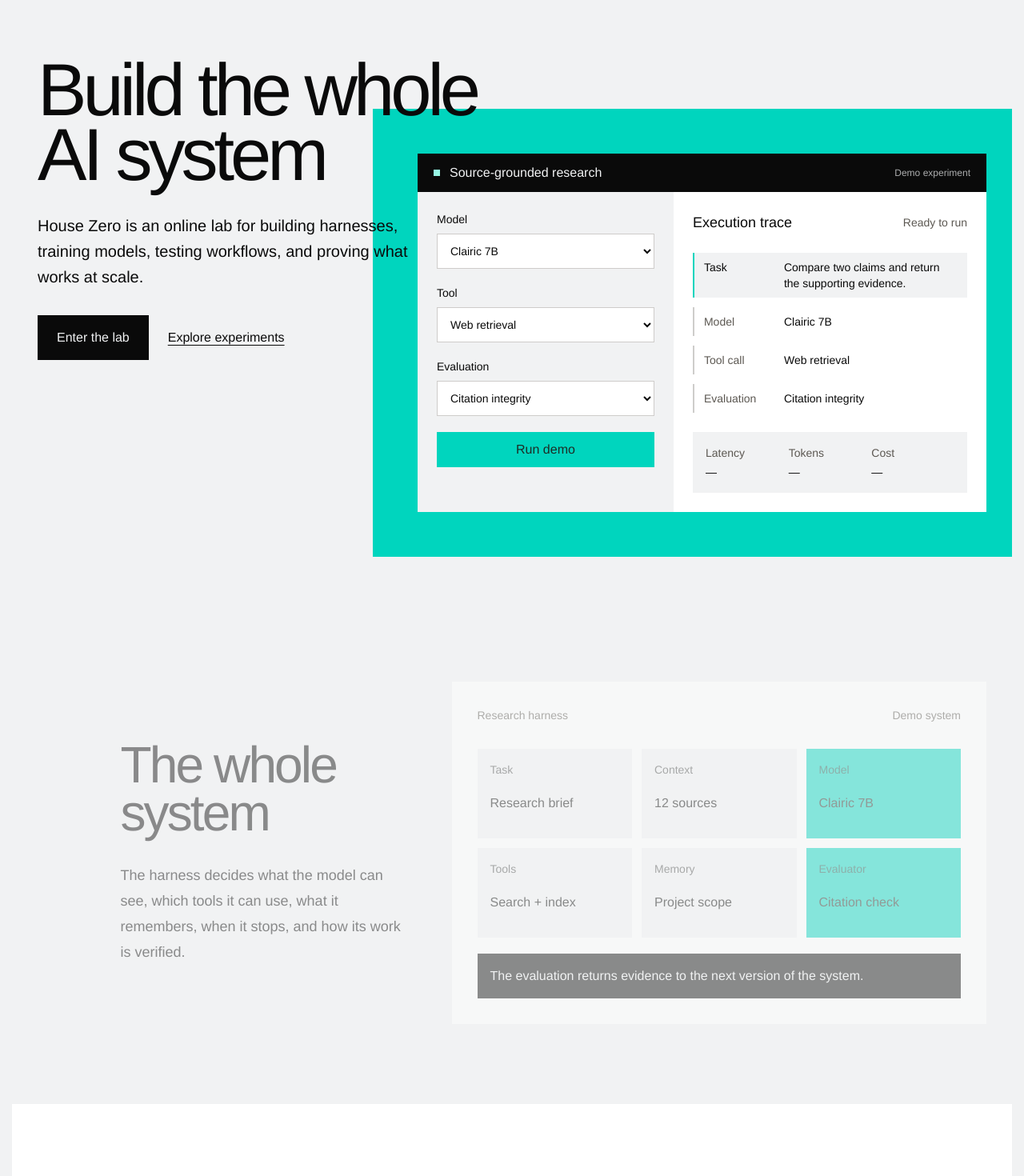
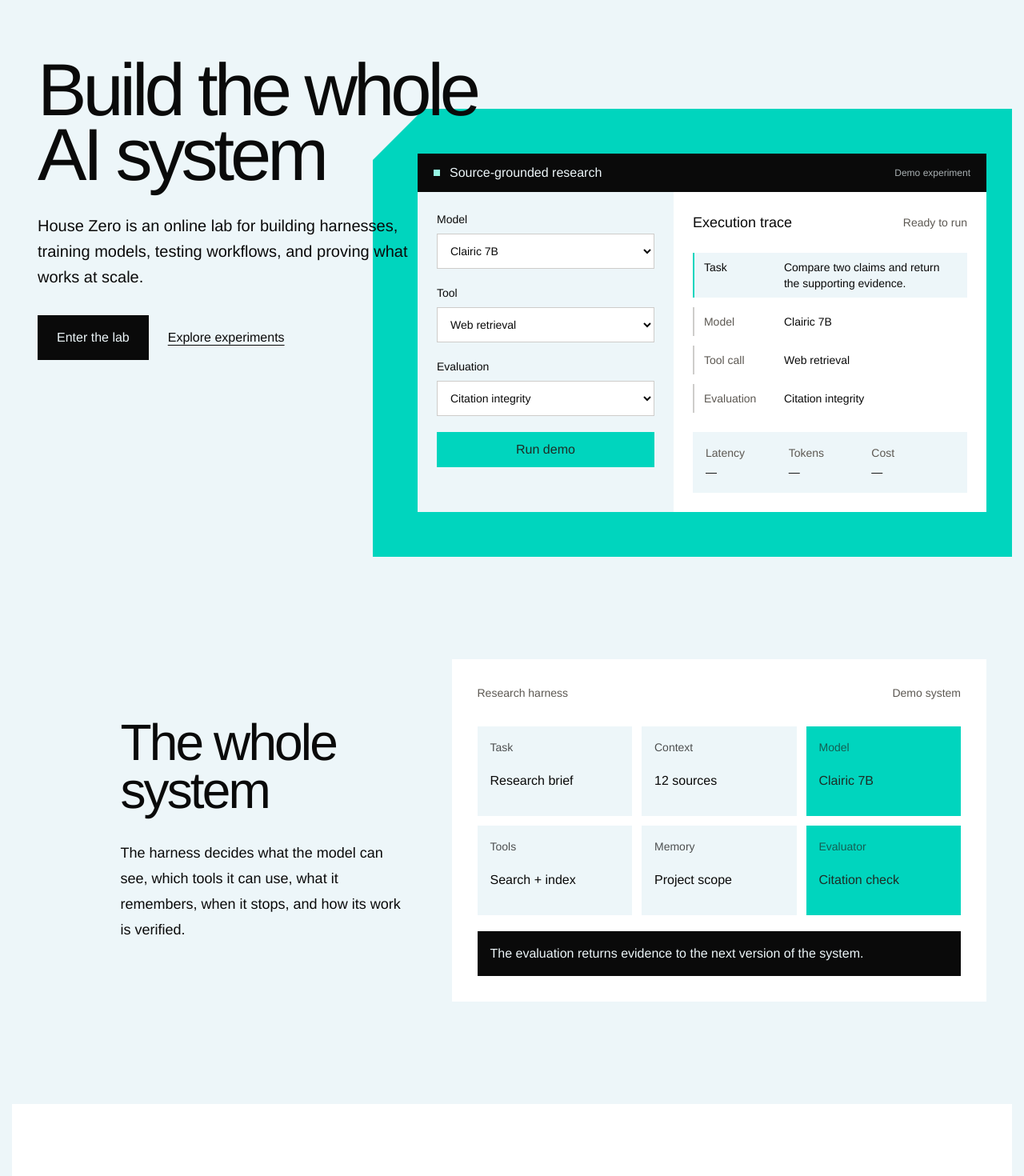
Before and after one commit to RakshitGumber/house-zero, a React (Vite) app in the folder apps/web/: page / in a window 1280 px wide. Shown: the part 140-1610 px from the top of the page at 80% size. Built offline with nearby package versions, Linux system fonts and the light colour scheme; a web font is replaced by a local one.

Commit message:
refactor(web): use Tailwind and Framer Motion

```diff
--- a/apps/web/index.html
+++ b/apps/web/index.html
@@ -1,5 +1,5 @@
 <!doctype html>
-<html lang="en" class="scroll-smooth motion-reduce:scroll-auto">
+<html lang="en">
   <head>
     <meta charset="UTF-8" />
     <meta name="viewport" content="width=device-width, initial-scale=1.0" />
--- a/apps/web/src/components/home/Deployment.tsx
+++ b/apps/web/src/components/home/Deployment.tsx
@@ -1,4 +1,7 @@
 import { useState } from "react";
+import { motion, useReducedMotion } from "framer-motion";
+
+import { RevealSection } from "@/components/motion/RevealSection";
 
 const measures = {
   Quality: { value: "87%", note: "Task completion across 24 demo runs", bars: [76, 87, 82, 91, 87] },
@@ -9,12 +12,13 @@ const measures = {
 };
 
 export function Deployment() {
+  const reducedMotion = useReducedMotion();
   const [active, setActive] = useState<keyof typeof measures>("Quality");
   const selected = measures[active];
 
   return (
     <>
-      <section id="scale" className="reveal bg-primary px-4 py-28 text-primary-foreground sm:px-6 lg:px-8 lg:py-32">
+      <RevealSection id="scale" className="bg-primary px-4 py-28 text-primary-foreground sm:px-6 lg:px-8 lg:py-32">
         <div className="grid gap-14 lg:grid-cols-12 lg:items-center">
           <div className="lg:col-span-4">
             <h2 className="max-w-[11ch] text-[clamp(2.8rem,5.4vw,5.5rem)] font-medium leading-[0.92] tracking-[-0.05em]">
@@ -29,7 +33,7 @@ export function Deployment() {
                   key={measure}
                   type="button"
                   onClick={() => setActive(measure)}
-                  className={`min-h-11 px-4 transition-colors focus-visible:outline-2 focus-visible:outline-offset-2 focus-visible:outline-white ${active === measure ? "bg-foreground text-background" : "bg-primary-dark text-white hover:bg-foreground hover:text-background"}`}
+                  className={`min-h-11 cursor-pointer px-4 transition-colors focus-visible:outline-2 focus-visible:outline-offset-2 focus-visible:outline-white ${active === measure ? "bg-foreground text-background" : "bg-primary-dark text-white hover:bg-foreground hover:text-background"}`}
                 >
                   {measure}
                 </button>
@@ -45,15 +49,22 @@ export function Deployment() {
             </div>
             <div className="mt-10 grid h-52 grid-cols-5 items-end gap-3 bg-background p-5">
               {selected.bars.map((height, index) => (
-                <div key={`${active}-${index}`} className="metric-bar bg-primary" style={{ height: `${height}%` }} />
+                <motion.div
+                  key={`${active}-${index}`}
+                  className="origin-bottom bg-primary"
+                  initial={reducedMotion ? false : { opacity: 0.45, scaleY: 0.2 }}
+                  animate={{ opacity: 1, scaleY: 1 }}
+                  transition={{ duration: reducedMotion ? 0 : 0.42, ease: [0.22, 1, 0.36, 1] }}
+                  style={{ height: `${height}%` }}
+                />
               ))}
             </div>
             <div className="mt-4 flex justify-between text-sm text-muted-foreground"><span>Version A</span><span>Version E</span></div>
           </div>
         </div>
-      </section>
+      </RevealSection>
 
-      <section className="reveal px-4 py-28 sm:px-6 lg:px-8 lg:py-32">
+      <RevealSection className="px-4 py-28 sm:px-6 lg:px-8 lg:py-32">
         <div className="grid gap-16 lg:grid-cols-12">
           <div className="lg:col-span-4 lg:col-start-2">
             <h2 className="text-[clamp(2.6rem,5vw,5rem)] font-medium leading-[0.94] tracking-[-0.045em]">Shared research</h2>
@@ -72,7 +83,7 @@ export function Deployment() {
             ))}
           </div>
         </div>
-      </section>
+      </RevealSection>
 
       <section className="bg-foreground px-4 py-28 text-background sm:px-6 lg:px-8 lg:py-32">
         <p className="mx-auto max-w-[54rem] text-[clamp(1.5rem,2.5vw,2.25rem)] leading-[1.2] tracking-[-0.025em]">
@@ -80,7 +91,7 @@ export function Deployment() {
         </p>
       </section>
 
-      <section id="questions" className="reveal px-4 py-28 sm:px-6 lg:px-8 lg:py-32">
+      <RevealSection id="questions" className="px-4 py-28 sm:px-6 lg:px-8 lg:py-32">
         <div className="grid gap-12 lg:grid-cols-12">
           <h2 className="text-[clamp(2.8rem,5vw,5rem)] font-medium leading-[0.94] tracking-[-0.045em] lg:col-span-4">Questions</h2>
           <div className="space-y-3 lg:col-span-7 lg:col-start-6">
@@ -90,7 +101,7 @@ export function Deployment() {
             <Question question="Can I test public work?">Yes. Public artifacts are designed to be inspected, run, evaluated, and forked with their setup and limitations attached.</Question>
           </div>
         </div>
-      </section>
+      </RevealSection>
     </>
   );
 }
@@ -101,7 +112,7 @@ function Question({ question, children }: { question: string; children: string }
       <summary className="flex min-h-18 cursor-pointer list-none items-center justify-between gap-5 px-5 py-5 text-xl font-medium focus-visible:outline-2 focus-visible:outline-offset-2 focus-visible:outline-primary">
         {question}<span className="text-2xl font-normal group-open:rotate-45" aria-hidden="true">+</span>
       </summary>
-      <div className="grid grid-rows-[0fr] transition-[grid-template-rows] duration-300 group-open:grid-rows-[1fr]"><div className="overflow-hidden"><p className="max-w-[52ch] px-5 pb-6 text-lg leading-8">{children}</p></div></div>
+      <div className="grid grid-rows-[0fr] group-open:grid-rows-[1fr]"><div className="overflow-hidden"><p className="max-w-[52ch] px-5 pb-6 text-lg leading-8">{children}</p></div></div>
     </details>
   );
 }
--- a/apps/web/src/components/home/Directory.tsx
+++ b/apps/web/src/components/home/Directory.tsx
@@ -1,3 +1,5 @@
+import { RevealSection } from "@/components/motion/RevealSection";
+
 const workflow = [
   {
     title: "Compose the harness",
@@ -41,7 +43,7 @@ const comparison = [
 export function Directory() {
   return (
     <>
-      <section id="product" className="reveal px-4 py-28 sm:px-6 lg:px-8 lg:py-32">
+      <RevealSection id="product" className="px-4 py-28 sm:px-6 lg:px-8 lg:py-32">
         <div className="grid gap-14 lg:grid-cols-12 lg:items-center">
           <div className="lg:col-span-4 lg:col-start-2">
             <h2 className="text-[clamp(2.6rem,5vw,5rem)] font-medium leading-[0.94] tracking-[-0.045em]">
@@ -53,9 +55,9 @@ export function Directory() {
           </div>
           <SystemMap />
         </div>
-      </section>
+      </RevealSection>
 
-      <section className="reveal bg-surface px-4 py-28 sm:px-6 lg:px-8 lg:py-32">
+      <RevealSection className="bg-surface px-4 py-28 sm:px-6 lg:px-8 lg:py-32">
         <div className="mx-auto max-w-[76rem]">
           <h2 className="text-[clamp(2.6rem,5vw,5rem)] font-medium leading-[0.94] tracking-[-0.045em]">
             From question to proof
@@ -84,9 +86,9 @@ export function Directory() {
             ))}
           </div>
         </div>
-      </section>
+      </RevealSection>
 
-      <section id="experiments" className="reveal overflow-hidden bg-foreground py-28 text-background lg:py-32">
+      <RevealSection id="experiments" className="overflow-hidden bg-foreground py-28 text-background lg:py-32">
         <div className="px-4 sm:px-6 lg:px-8">
           <h2 className="max-w-[12ch] text-[clamp(2.8rem,5.5vw,5.5rem)] font-medium leading-[0.92] tracking-[-0.045em]">
             Inside the lab
@@ -95,7 +97,7 @@ export function Directory() {
             Build, train, inspect, compare, and publish without breaking the chain of evidence.
           </p>
         </div>
-        <div className="hide-scrollbar mt-16 flex snap-x gap-5 overflow-x-auto px-4 pb-4 sm:px-6 lg:px-8">
+        <div className="mt-16 flex snap-x gap-5 overflow-x-auto px-4 pb-4 [scrollbar-color:var(--color-primary)_transparent] [scrollbar-width:thin] sm:px-6 lg:px-8">
           {capabilities.map(([title, text], index) => (
             <article
               data-ui
@@ -121,9 +123,9 @@ export function Directory() {
             </article>
           ))}
         </div>
-      </section>
+      </RevealSection>
 
-      <section className="reveal px-4 py-28 sm:px-6 lg:px-8 lg:py-32">
+      <RevealSection className="px-4 py-28 sm:px-6 lg:px-8 lg:py-32">
         <div className="grid gap-12 lg:grid-cols-12">
           <h2 className="max-w-[10ch] text-[clamp(2.6rem,5vw,5rem)] font-medium leading-[0.94] tracking-[-0.045em] lg:col-span-4">
             What travels with the result
@@ -141,11 +143,11 @@ export function Directory() {
             </div>
           </div>
         </div>
-      </section>
+      </RevealSection>
 
-      <section className="reveal bg-surface px-4 py-28 sm:px-6 lg:px-8 lg:py-32">
-        <div className="artifact-board grid gap-3 md:grid-cols-2 lg:grid-cols-4">
-          <div className="stage-cut min-h-64 bg-primary p-7 text-primary-foreground md:col-span-2">
+      <RevealSection className="bg-surface px-4 py-28 sm:px-6 lg:px-8 lg:py-32">
+        <div className="grid gap-3 md:grid-cols-2 lg:grid-cols-4">
+          <div className="min-h-64 bg-primary p-7 text-primary-foreground [clip-path:polygon(2.5rem_0,100%_0,100%_100%,0_100%,0_2.5rem)] sm:[clip-path:polygon(4rem_0,100%_0,100%_100%,0_100%,0_4rem)] md:col-span-2">
             <h2 className="max-w-[10ch] text-[clamp(2.8rem,5vw,5rem)] font-medium leading-[0.92] tracking-[-0.045em]">
               The open floor
             </h2>
@@ -158,7 +160,7 @@ export function Directory() {
             <a className="mt-16 inline-block underline underline-offset-4" href="#create">Publish an experiment</a>
           </div>
         </div>
-      </section>
+      </RevealSection>
     </>
   );
 }
--- a/apps/web/src/components/home/Footer.tsx
+++ b/apps/web/src/components/home/Footer.tsx
@@ -7,7 +7,7 @@ export function Footer() {
 
   return (
     <>
-      <section id="create" className="stage-cut bg-primary px-4 py-24 text-primary-foreground sm:px-6 sm:py-32 lg:px-8 lg:py-40">
+      <section id="create" className="bg-primary px-4 py-24 text-primary-foreground [clip-path:polygon(2.5rem_0,100%_0,100%_100%,0_100%,0_2.5rem)] sm:px-6 sm:py-32 sm:[clip-path:polygon(4rem_0,100%_0,100%_100%,0_100%,0_4rem)] lg:px-8 lg:py-40">
         <div className="grid gap-16 lg:grid-cols-12 lg:items-end">
           <div className="lg:col-span-5">
             <h2 className="max-w-[9ch] text-[clamp(3.3rem,7vw,7.5rem)] font-medium leading-[0.88] tracking-[-0.055em]">Start with a question</h2>
@@ -26,11 +26,11 @@ export function Footer() {
               <legend className="text-sm font-medium">Visibility</legend>
               <div className="mt-2 grid grid-cols-2 bg-background p-1">
                 {(["Private", "Public"] as const).map((option) => (
-                  <button key={option} type="button" onClick={() => setVisibility(option)} className={`min-h-11 px-3 ${visibility === option ? "bg-foreground text-background" : "text-muted-foreground"}`}>{option}</button>
+                  <button key={option} type="button" onClick={() => setVisibility(option)} className={`min-h-11 cursor-pointer px-3 ${visibility === option ? "bg-foreground text-background" : "text-muted-foreground"}`}>{option}</button>
                 ))}
               </div>
             </fieldset>
-            <button type="submit" className="mt-7 min-h-13 w-full bg-primary px-5 font-medium text-primary-foreground transition-colors hover:bg-primary-dark hover:text-white focus-visible:outline-2 focus-visible:outline-offset-2 focus-visible:outline-foreground">Create experiment</button>
+            <button type="submit" className="mt-7 min-h-13 w-full cursor-pointer bg-primary px-5 font-medium text-primary-foreground transition-colors hover:bg-primary-dark hover:text-white focus-visible:outline-2 focus-visible:outline-offset-2 focus-visible:outline-foreground">Create experiment</button>
             <p className="mt-4 min-h-6 text-sm text-muted-foreground" aria-live="polite">{notice || "No account will be created from this demo."}</p>
           </form>
         </div>
--- a/apps/web/src/components/home/Hero.tsx
+++ b/apps/web/src/components/home/Hero.tsx
@@ -1,10 +1,12 @@
 import { useState } from "react";
+import { motion, useReducedMotion } from "framer-motion";
 
 const models = ["Clairic 7B", "JEV Reasoning", "Clef Compact"];
 const tools = ["Web retrieval", "Document index", "Code runner"];
 const evaluators = ["Citation integrity", "Task completion", "Tool reliability"];
 
 export function Hero() {
+  const reducedMotion = useReducedMotion();
   const [model, setModel] = useState(models[0]!);
   const [tool, setTool] = useState(tools[0]!);
   const [evaluator, setEvaluator] = useState(evaluators[0]!);
@@ -33,7 +35,12 @@ export function Hero() {
           </div>
         </div>
 
-        <div className="stage-cut hero-shutter relative -mx-4 mt-20 min-h-[35rem] bg-primary px-4 py-10 sm:-mx-6 sm:px-6 lg:absolute lg:bottom-0 lg:left-[38%] lg:right-0 lg:mt-0 lg:min-h-[58%] lg:px-14 lg:py-14">
+        <motion.div
+          className="relative -mx-4 mt-20 min-h-[35rem] origin-bottom-right bg-primary px-4 py-10 [clip-path:polygon(2.5rem_0,100%_0,100%_100%,0_100%,0_2.5rem)] sm:-mx-6 sm:px-6 sm:[clip-path:polygon(4rem_0,100%_0,100%_100%,0_100%,0_4rem)] lg:absolute lg:bottom-0 lg:left-[38%] lg:right-0 lg:mt-0 lg:min-h-[58%] lg:px-14 lg:py-14"
+          initial={reducedMotion ? false : { opacity: 0.55, scale: 1.035, y: 24 }}
+          animate={{ opacity: 1, scale: 1, y: 0 }}
+          transition={{ duration: reducedMotion ? 0 : 1.1, ease: [0.22, 1, 0.36, 1] }}
+        >
           <div
             data-ui
             aria-label="Interactive demo experiment composer"
@@ -52,7 +59,7 @@ export function Hero() {
                 <label className="block text-sm font-medium">
                   Model
                   <select
-                    className="mt-2 min-h-11 w-full border border-muted-foreground/30 bg-surface px-3 outline-none focus:border-primary focus-visible:outline-2 focus-visible:outline-offset-2 focus-visible:outline-primary"
+                    className="mt-2 min-h-11 w-full cursor-pointer border border-muted-foreground/30 bg-surface px-3 outline-none focus:border-primary focus-visible:outline-2 focus-visible:outline-offset-2 focus-visible:outline-primary"
                     value={model}
                     onChange={(event) => { setModel(event.target.value); setHasRun(false); }}
                   >
@@ -62,7 +69,7 @@ export function Hero() {
                 <label className="block text-sm font-medium">
                   Tool
                   <select
-                    className="mt-2 min-h-11 w-full border border-muted-foreground/30 bg-surface px-3 outline-none focus:border-primary focus-visible:outline-2 focus-visible:outline-offset-2 focus-visible:outline-primary"
+                    className="mt-2 min-h-11 w-full cursor-pointer border border-muted-foreground/30 bg-surface px-3 outline-none focus:border-primary focus-visible:outline-2 focus-visible:outline-offset-2 focus-visible:outline-primary"
                     value={tool}
                     onChange={(event) => { setTool(event.target.value); setHasRun(false); }}
                   >
@@ -72,7 +79,7 @@ export function Hero() {
                 <label className="block text-sm font-medium">
                   Evaluation
                   <select
-                    className="mt-2 min-h-11 w-full border border-muted-foreground/30 bg-surface px-3 outline-none focus:border-primary focus-visible:outline-2 focus-visible:outline-offset-2 focus-visible:outline-primary"
+                    className="mt-2 min-h-11 w-full cursor-pointer border border-muted-foreground/30 bg-surface px-3 outline-none focus:border-primary focus-visible:outline-2 focus-visible:outline-offset-2 focus-visible:outline-primary"
                     value={evaluator}
                     onChange={(event) => { setEvaluator(event.target.value); setHasRun(false); }}
                   >
@@ -82,7 +89,7 @@ export function Hero() {
                 <button
                   type="button"
                   onClick={() => setHasRun(true)}
-                  className="min-h-11 w-full bg-primary px-4 font-medium text-primary-foreground transition-colors hover:bg-primary-dark hover:text-white focus-visible:outline-2 focus-visible:outline-offset-2 focus-visible:outline-foreground"
+                  className="min-h-11 w-full cursor-pointer bg-primary px-4 font-medium text-primary-foreground transition-colors hover:bg-primary-dark hover:text-white focus-visible:outline-2 focus-visible:outline-offset-2 focus-visible:outline-foreground"
                 >
                   {hasRun ? "Run again" : "Run demo"}
                 </button>
@@ -91,7 +98,7 @@ export function Hero() {
               <div className="p-4 sm:p-6" aria-live="polite">
                 <div className="flex items-center justify-between gap-3">
                   <h2 className="text-lg font-medium">Execution trace</h2>
-                  <span className={`text-sm ${hasRun ? "text-pass" : "text-muted-foreground"}`}>
+                  <span className={`text-sm ${hasRun ? "text-primary-dark" : "text-muted-foreground"}`}>
                     {hasRun ? "Evaluation passed" : "Ready to run"}
                   </span>
                 </div>
@@ -109,7 +116,7 @@ export function Hero() {
               </div>
             </div>
           </div>
-        </div>
+        </motion.div>
       </section>
     </main>
   );
--- /dev/null
+++ b/apps/web/src/components/motion/RevealSection.tsx
@@ -0,0 +1,20 @@
+import type { ComponentProps } from "react";
+import { motion, useReducedMotion } from "framer-motion";
+
+type RevealSectionProps = ComponentProps<typeof motion.section>;
+
+export function RevealSection({ children, ...props }: RevealSectionProps) {
+  const reducedMotion = useReducedMotion();
+
+  return (
+    <motion.section
+      initial={reducedMotion ? false : { opacity: 0.45, y: 28 }}
+      whileInView={{ opacity: 1, y: 0 }}
+      viewport={{ amount: 0.12, once: true }}
+      transition={{ duration: reducedMotion ? 0 : 0.78, ease: [0.22, 1, 0.36, 1] }}
+      {...props}
+    >
+      {children}
+    </motion.section>
+  );
+}
--- a/apps/web/src/index.css
+++ b/apps/web/src/index.css
@@ -5,7 +5,7 @@
   --font-sans: "Clash Grotesk", "Helvetica Neue", Arial, sans-serif;
   --font-heading: "Clash Grotesk", "Helvetica Neue", Arial, sans-serif;
 
-  --color-background: #f1f2f3;
+  --color-background: #edf6f9;
   --color-foreground: #0a0a0a;
   --color-surface: #ffffff;
   --color-muted-foreground: #5c5852;
@@ -17,137 +17,16 @@
 
 @layer base {
   html {
-    scroll-behavior: smooth;
+    @apply scroll-smooth bg-background motion-reduce:scroll-auto;
     scrollbar-gutter: stable both-edges;
-    background: var(--color-background);
   }
 
   body {
-    margin: 0;
-    min-width: 320px;
-    background: var(--color-background);
-    color: var(--color-foreground);
-    font-family: var(--font-sans);
-    font-size: 1rem;
-    line-height: 1.5;
+    @apply min-w-80 bg-background font-sans text-base leading-6 text-foreground;
     text-rendering: optimizeLegibility;
   }
 
   ::selection {
-    background: var(--color-primary);
-    color: var(--color-primary-foreground);
-  }
-
-  button,
-  a,
-  input,
-  select,
-  summary {
-    border-radius: 0;
-  }
-
-  button,
-  summary,
-  select {
-    cursor: pointer;
-  }
-
-  :focus-visible {
-    outline-color: var(--color-primary);
+    @apply bg-primary text-primary-foreground;
   }
 }
-
-@layer utilities {
-  .stage-cut {
-    clip-path: polygon(4rem 0, 100% 0, 100% 100%, 0 100%, 0 4rem);
-  }
-
-  .hide-scrollbar {
-    scrollbar-width: thin;
-    scrollbar-color: var(--color-primary) transparent;
-  }
-
-  .hero-shutter {
-    transform-origin: right bottom;
-  }
-
-  .metric-bar {
-    transform-origin: bottom;
-    animation: metric-grow 420ms cubic-bezier(0.22, 1, 0.36, 1) both;
-  }
-}
-
-@media (prefers-reduced-motion: no-preference) {
-  .hero-shutter {
-    animation: shutter-open 1.1s cubic-bezier(0.22, 1, 0.36, 1) both;
-  }
-
-  .reveal>* {
-    animation: reveal-up 780ms cubic-bezier(0.22, 1, 0.36, 1) both;
-    animation-timeline: view();
-    animation-range: entry 8% cover 28%;
-  }
-
-  .artifact-board>* {
-    animation: reveal-up 720ms cubic-bezier(0.22, 1, 0.36, 1) both;
-    animation-timeline: view();
-    animation-range: entry 4% cover 22%;
-  }
-}
-
-@keyframes shutter-open {
-  from {
-    clip-path: inset(0 0 100% 0);
-    transform: scale(1.035);
-  }
-
-  to {
-    clip-path: inset(0 0 0 0);
-    transform: scale(1);
-  }
-}
-
-@keyframes reveal-up {
-  from {
-    opacity: 0.45;
-    transform: translateY(28px);
-  }
-
-  to {
-    opacity: 1;
-    transform: translateY(0);
-  }
-}
-
-@keyframes metric-grow {
-  from {
-    transform: scaleY(0.2);
-    opacity: 0.45;
-  }
-
-  to {
-    transform: scaleY(1);
-    opacity: 1;
-  }
-}
-
-@media (max-width: 639px) {
-  .stage-cut {
-    clip-path: polygon(2.5rem 0, 100% 0, 100% 100%, 0 100%, 0 2.5rem);
-  }
-}
-
-@media (prefers-reduced-motion: reduce) {
-  html {
-    scroll-behavior: auto;
-  }
-
-  *,
-  *::before,
-  *::after {
-    animation-duration: 0.01ms !important;
-    animation-iteration-count: 1 !important;
-    scroll-behavior: auto !important;
-    transition-duration: 0.01ms !important;
-  }
-}
```
